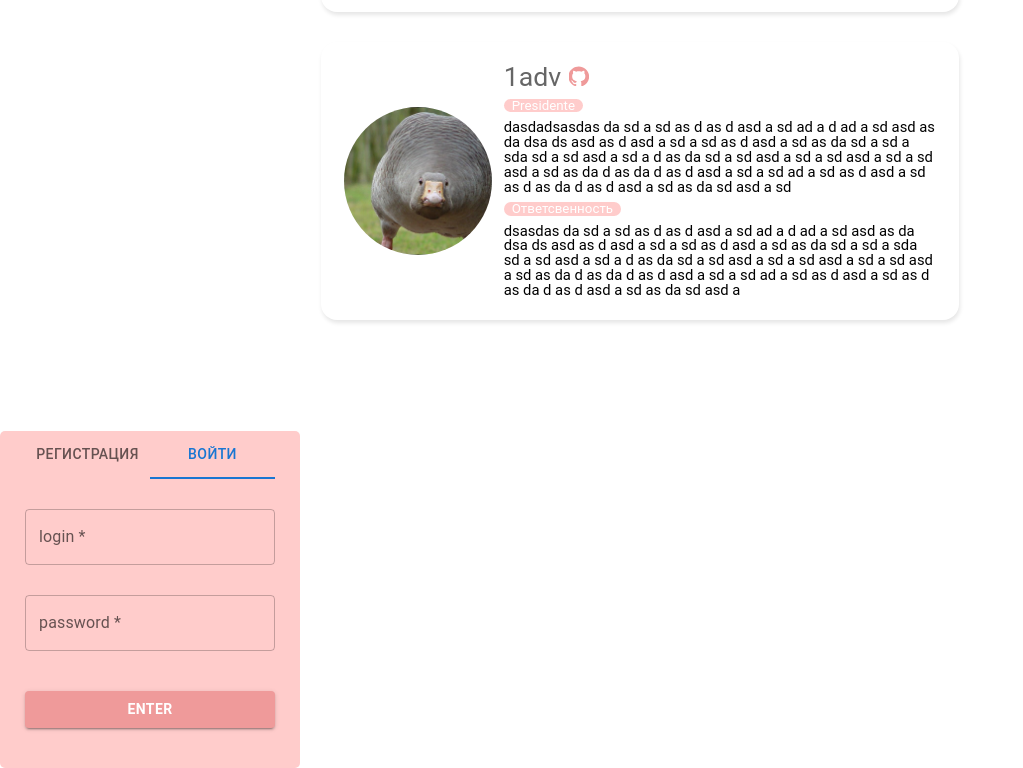
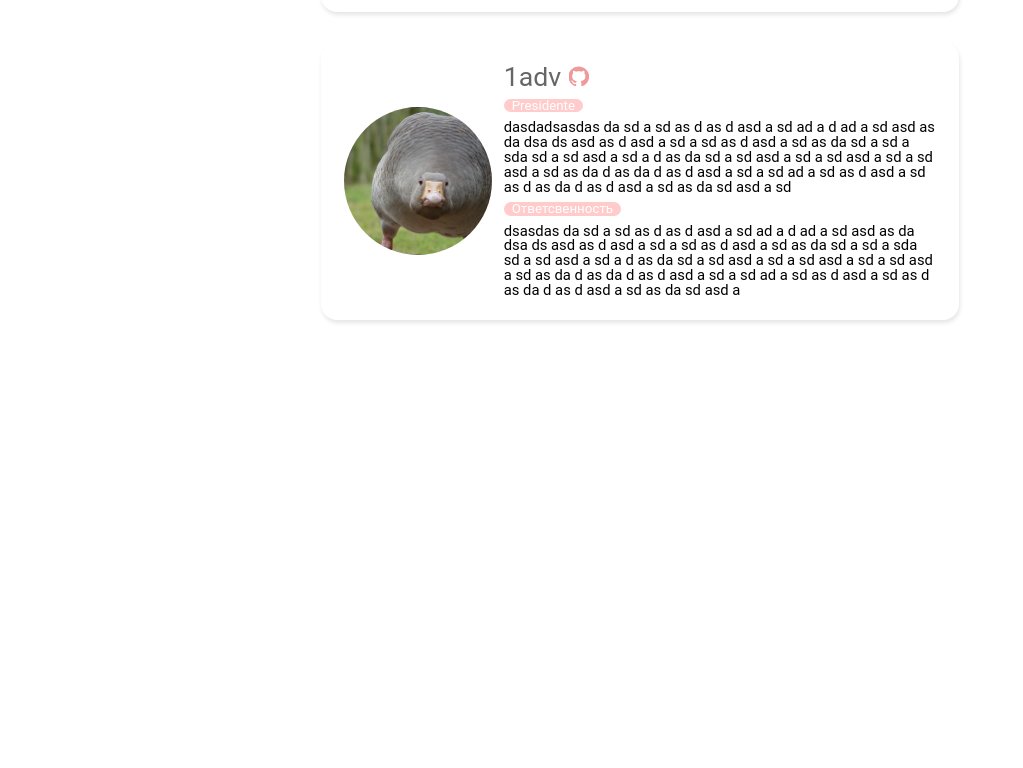
Before and after one commit to AelxRmoan/rs-lang, a React app: page / in a window 1280 px wide. Shown: the part 2248-3016 px from the top of the page, without its empty margins (0-1023 px from the left). After the commit the page ends 2679 px from the top, so only its background shows below. Built offline with nearby package versions, Linux system fonts and the light colour scheme.

Commit message:
feat: add modal appearance

```diff
--- a/src/api/users.ts
+++ b/src/api/users.ts
@@ -10,9 +10,11 @@ export const createUser = async (user: User) => {
 };
 
 export const signIn = async (user: SignIn) => {
-  return baseFetch('/signin', {
+  const data = await baseFetch('/signin', {
     method: 'POST',
     body: JSON.stringify(user),
     headers: { 'Content-Type': 'application/json' },
   });
+  localStorage.setItem('token', data.token);
+  return data;
 };
--- a/src/components/App/index.tsx
+++ b/src/components/App/index.tsx
@@ -3,7 +3,7 @@ import { StyledEngineProvider } from '@mui/material';
 import React from 'react';
 import { Header } from '../Header';
 import { LandingPage } from '../LandingPage';
-import { SignUpForm } from '../SingUpForm';
+import { Savanna } from '../Savanna';
 
 export const App: React.FC = () => {
   return (
@@ -12,7 +12,7 @@ export const App: React.FC = () => {
       <main className={css.main}>
         <LandingPage />
       </main>
-      <SignUpForm />
+      {/* <Savanna /> */}
     </StyledEngineProvider>
   );
 };
--- a/src/components/SingUpForm/LogIn/index.tsx
+++ b/src/components/SingUpForm/LogIn/index.tsx
@@ -5,15 +5,20 @@ import { Button } from '../Button';
 import { signIn } from '../../../api/users';
 import { SignIn } from '../../../types';
 
-export const LogIn = () => {
+interface Props {
+  handleClose: () => void;
+}
+
+export const LogIn: React.FC<Props> = ({ handleClose }) => {
   const { control, handleSubmit } = useForm<SignIn>({
     mode: 'onBlur',
     defaultValues: { email: '', password: '' },
   });
 
-  const onSubmit = (data: any) => {
-    signIn(data);
-    alert(JSON.stringify(data));
+  const onSubmit = async (data: any) => {
+    await signIn(data);
+    handleClose();
+    // alert(JSON.stringify(data));
   };
 
   return (
--- a/src/components/SingUpForm/SignUp/index.tsx
+++ b/src/components/SingUpForm/SignUp/index.tsx
@@ -7,7 +7,6 @@ import { createUser } from '../../../api/users';
 export const SignUp = () => {
   const { control, handleSubmit, getValues } = useForm({
     mode: 'onBlur',
-    // defaultValues: { password: '', passwordR: '', name: '', login: '' },
   });
 
   const onSubmit = (data: any) => {
@@ -45,7 +44,7 @@ export const SignUp = () => {
         control={control}
         rules={{ maxLength: 20, minLength: 4 }}
         customErrors={{
-          required: 'Required passoword',
+          required: 'Required password',
           maxLength: 'Max passowrd length 20 symbols',
           minLength: 'Min passowrd length 4 symbols',
         }}
--- a/src/components/SingUpForm/index.tsx
+++ b/src/components/SingUpForm/index.tsx
@@ -10,7 +10,11 @@ enum TabsEnum {
   LogIn,
 }
 
-export const SignUpForm = () => {
+interface Props {
+  handleClose: () => void;
+}
+
+export const SignUpForm: React.FC<Props> = ({ handleClose }) => {
   const [currentTab, setCurrentTab] = useState(TabsEnum.LogIn);
 
   const handleTabs = (e: React.SyntheticEvent, val: TabsEnum) => {
@@ -21,11 +25,11 @@ export const SignUpForm = () => {
     <div className={css.form}>
       <div className={css.formWrapper}>
         <Tabs className={css.menu} value={currentTab} onChange={handleTabs}>
-          <Tab className={css.tab} label="Регистрация" />
-          <Tab className={css.tab} label="Войти" />
+          <Tab className={css.tab} label="Sign Up" />
+          <Tab className={css.tab} label="Log In" />
         </Tabs>
         {currentTab === TabsEnum.SignUp && <SignUp />}
-        {currentTab === TabsEnum.LogIn && <LogIn />}
+        {currentTab === TabsEnum.LogIn && <LogIn handleClose={handleClose} />}
       </div>
     </div>
   );
--- a/src/components/header/header.css
+++ b/src/components/header/header.css
@@ -30,5 +30,12 @@
 .btn:hover {
   background: var(--bg-color);
   color: var(--text-dark);
-  box-shadow: 0px 3px 1px -2px rgb(0 0 0 / 20%), 0px 2px 2px 0px rgb(0 0 0 / 14%), 0px 1px 5px 0px rgb(0 0 0 / 12%);
+  box-shadow: 0px 3px 1px -2px rgb(0 0 0 / 20%),
+    0px 2px 2px 0px rgb(0 0 0 / 14%), 0px 1px 5px 0px rgb(0 0 0 / 12%);
 }
+
+.modal {
+  position: absolute;
+  left: 40%;
+  top: 30%;
+}
--- a/src/components/header/index.tsx
+++ b/src/components/header/index.tsx
@@ -1,17 +1,25 @@
-import css from './header.css'
+import css from './header.css';
 import { Button } from '../Button';
-import { useState } from 'react';
+import { useEffect, useRef, useState } from 'react';
 import { Tab, Tabs } from '@mui/material';
+import Box from '@mui/material/Box';
+import Modal from '@mui/material/Modal';
+import { SignUpForm } from '../SingUpForm';
+import { flexbox } from '@mui/system';
 
 enum TabsEnum {
   Welcome,
   WordList,
   Statistics,
-  Games
+  Games,
 }
 
 export const Header = () => {
   const [currentTab, setCurrentTab] = useState(TabsEnum.Welcome);
+
+  const [open, setOpen] = useState(false);
+  const handleOpen = () => setOpen(true);
+  const handleClose = () => setOpen(false);
 
   const handleTabs = (e: React.SyntheticEvent, val: TabsEnum) => {
     setCurrentTab(val);
@@ -27,7 +35,19 @@ export const Header = () => {
           <Tab className={css.tab} label="Games" />
         </Tabs>
       </div>
-      <Button selector={css.btn}>Log in</Button>
+      <Button selector={css.btn} onClick={handleOpen}>
+        Log in
+      </Button>
+      <Modal
+        id="modal"
+        className={css.modal}
+        open={open}
+        onClose={handleClose}
+        aria-labelledby="modal-modal-title"
+        aria-describedby="modal-modal-description"
+      >
+        <SignUpForm handleClose={handleClose} />
+      </Modal>
     </header>
-  )
+  );
 };
```
